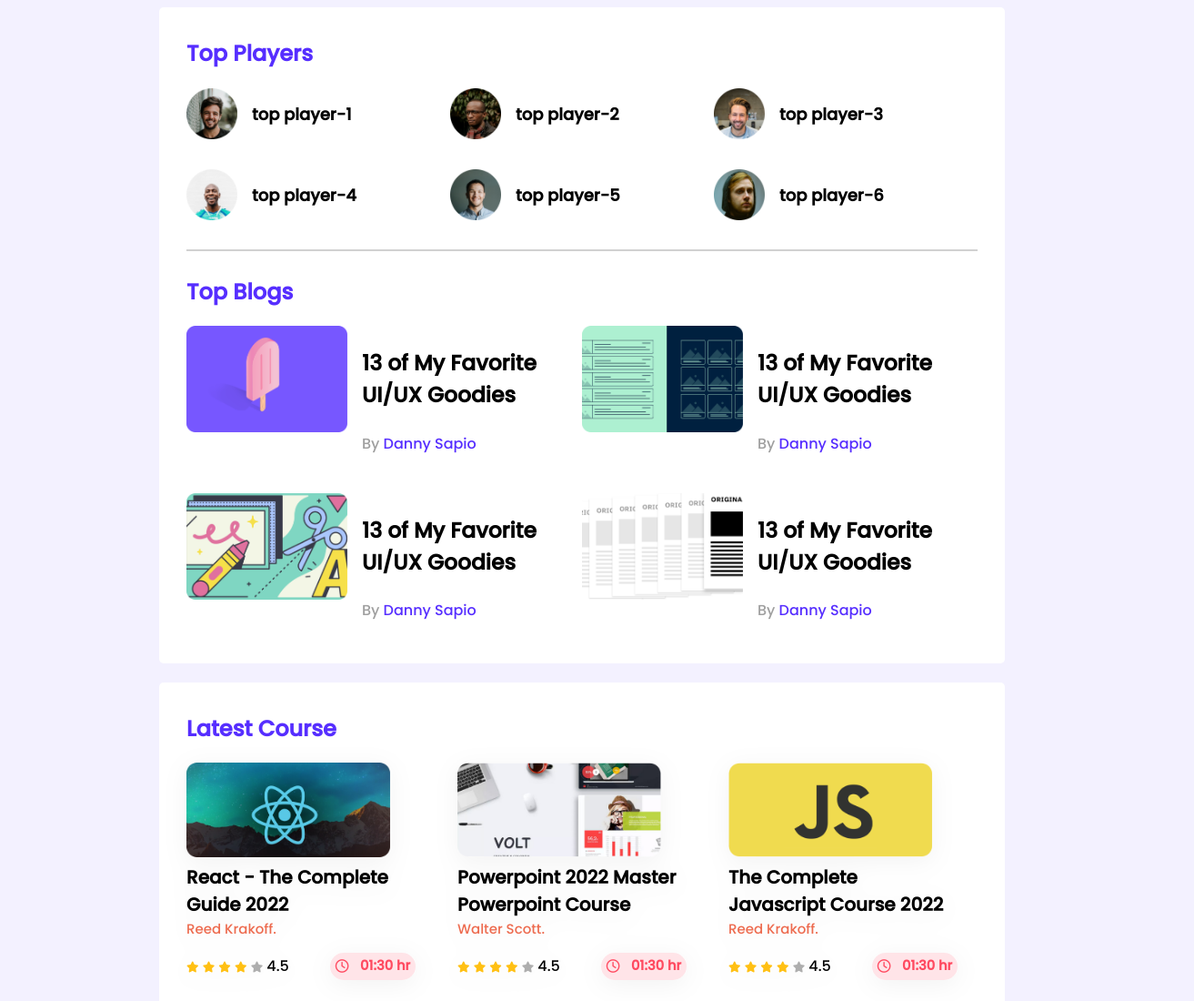
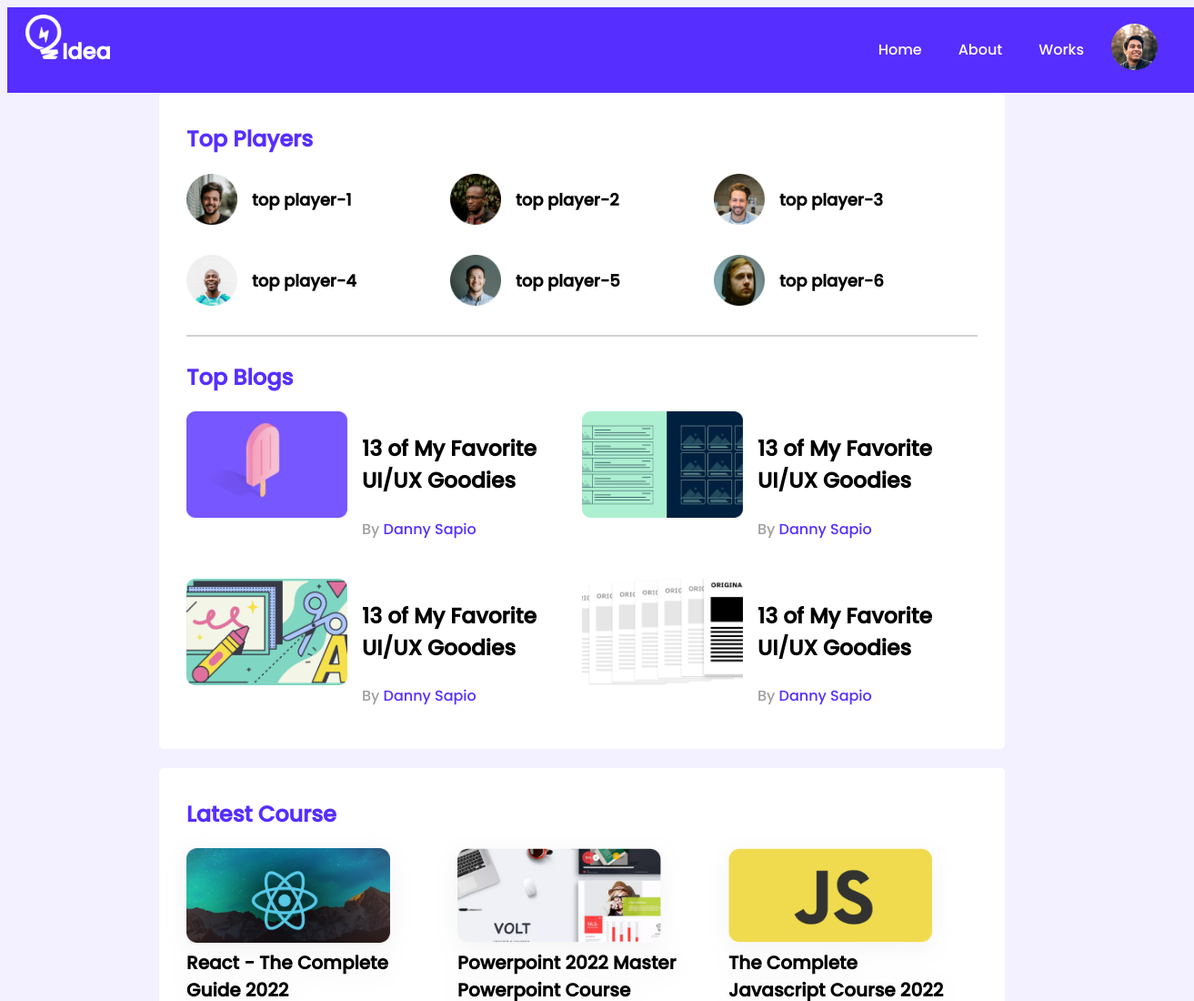
Before and after one commit to faysalahmed000012/leader-board-css3, a plain HTML site: page index.html in a window 1280 px wide. Shown: the top 1100 px of the page at 91% size, 1313 px wide, since content can reach past the window. Drawn offline with Linux system fonts and the light colour scheme.

Commit message:
final push

```diff
--- a/index.html
+++ b/index.html
@@ -15,7 +15,30 @@
   </head>
   <body>
     <!-- header starts -->
-    <header></header>
+    <header>
+      <nav>
+        <div class="left-side">
+          <img class="left-side-img" src="./images/icons/logo.png" alt="" />
+          <span> <h2>Idea</h2></span>
+        </div>
+        <div class="right-side">
+          <div class="manu">
+            <ul>
+              <a href="">Home</a>
+            </ul>
+            <ul>
+              <a href=""> About</a>
+            </ul>
+            <ul>
+              <a href=""> Works</a>
+            </ul>
+          </div>
+          <div class="profile">
+            <img src="./images/icons/profile.png" alt="" />
+          </div>
+        </div>
+      </nav>
+    </header>
     <!-- header end -->
     <main>
       <section class="container">
--- a/styles/style.css
+++ b/styles/style.css
@@ -4,6 +4,44 @@
 body {
   font-family: "Poppins", sans-serif;
   background-color: #f3f1ff;
+}
+nav {
+  margin: 0 auto;
+
+  height: 74px;
+  width: 1265px;
+  background-color: #562eff;
+  display: flex;
+  align-items: center;
+  padding: 10px 20px;
+  justify-content: space-between;
+}
+h2 {
+  color: white;
+}
+.left-side {
+  display: flex;
+  align-items: baseline;
+}
+.left-side-img {
+  width: 40px;
+}
+.right-side {
+  display: flex;
+  padding: 20px;
+}
+.manu {
+  display: flex;
+  margin-right: 30px;
+}
+.manu a {
+  text-decoration: none;
+  color: white;
+}
+.manu a:hover {
+  padding: 2px 8px;
+  border-radius: 5px;
+  background-color: rgba(245, 222, 179, 0.59);
 }
 main {
   display: flex;
```
